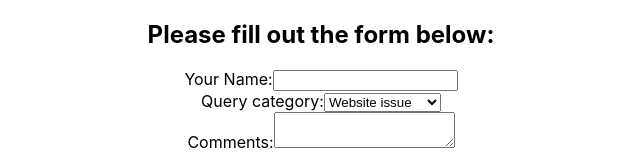
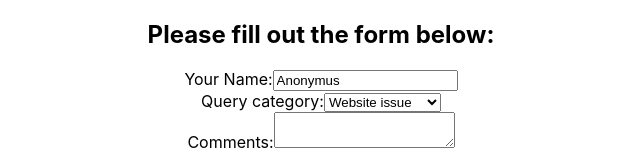
Before and after one commit to Nmyhi/React-mini-project, a React (Create React App) app in the folder my-app/: page / in a window 1280 px wide. Shown: the top 152 px of the page, without its empty margins (319-959 px from the left). Built offline with nearby package versions, Linux system fonts and the light colour scheme.

Commit message:
Add uncontrolled form component

```diff
--- a/my-app/src/components/UncontrolledForm.js
+++ b/my-app/src/components/UncontrolledForm.js
@@ -3,10 +3,17 @@ import React, { Component } from 'react'
 export class UncontrolledForm extends Component {
     constructor(props) {
       super(props)
+      this.inputName = React.createRef();
+      this.inputCategory = React.createRef();
+      this.inputComments = React.createRef();
+
     }
 
     handleSubmit = (event) => {
       event.preventDefault();
+      console.log(this.inputName.current.value);
+      console.log(this.inputCategory.current.value);
+      console.log(this.inputComments.current.value);
     }
   render() {
     return (
@@ -15,11 +22,11 @@ export class UncontrolledForm extends Component {
         <form onSubmit={this.handleSubmit}>
           <div>
             <label htmlFor="id-name">Your Name:</label>
-            <input id="id-name" name="name" type="text"></input>
+            <input id="id-name" name="name" type="text" ref={this.inputName} defaultValue="Anonymus"></input>
           </div>
           <div>
             <label htmlFor="id-category">Query category:</label>
-            <select id="id-categtory" name="category">
+            <select id="id-categtory" name="category" ref={this.inputCategory}>
               <option value="website">Website issue</option>
               <option value="order">Order issue</option>
               <option value="general">General enquiry</option>
@@ -27,7 +34,7 @@ export class UncontrolledForm extends Component {
           </div>
           <div>
             <label htmlFor="id-comments">Comments:</label>
-            <textarea id="id-comments" name="comments"/>
+            <textarea id="id-comments" name="comments" ref={this.inputComments}/>
           </div>
             <input type="submit" value="Submit"/>
         </form>
```
